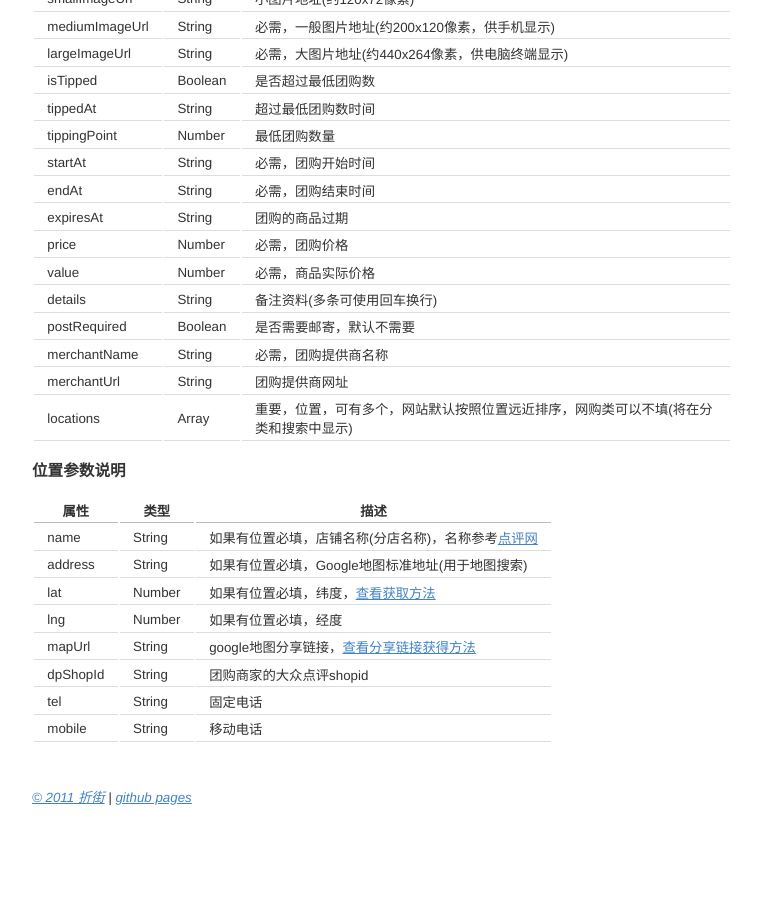
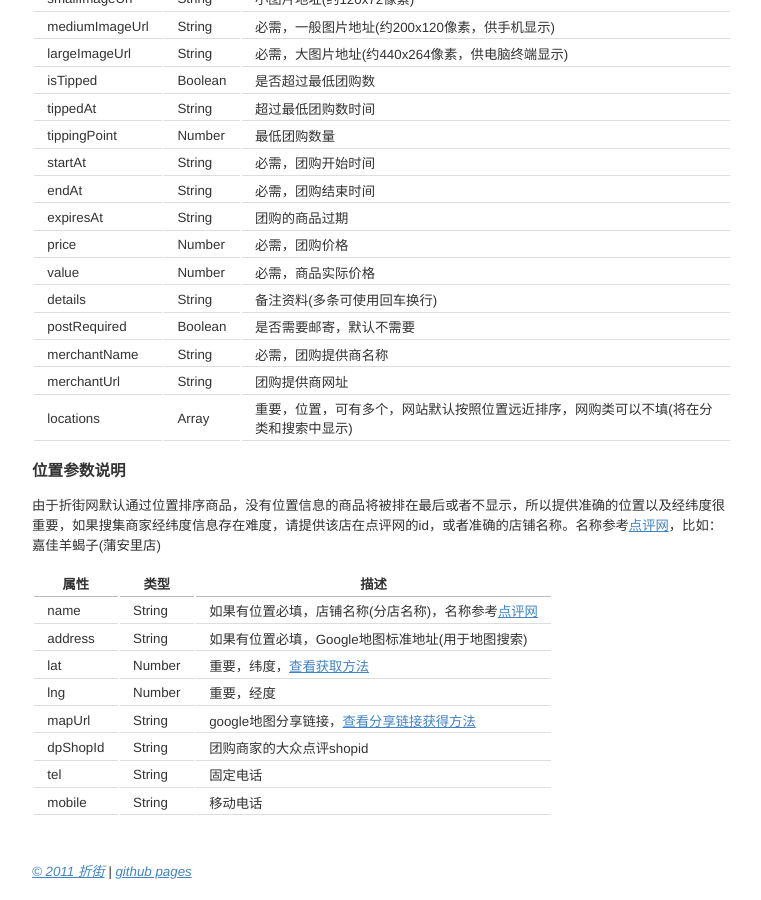
Before and after one commit to yzpower/zhejie.github.com, a Jekyll site: the page built from index.md, in a window 1280 px wide and 900 px high, scrolled down 1576 px. Shown: the whole window, without its empty margins (258-1019 px from the left). Built offline with Jekyll 4.4.1, drawn with Linux system fonts in a browser that asks for light colours; comment, search, counter and statistics services are not loaded; before the commit the page ends 2402 px from its top, so only the background shows below that.

Commit message:
Location desc

```diff
--- a/index.md
+++ b/index.md
@@ -93,12 +93,14 @@ locations		|Array		|重要，位置，可有多个，网站默认按照位置远
 
 ###位置参数说明
 
+由于折街网默认通过位置排序商品，没有位置信息的商品将被排在最后或者不显示，所以提供准确的位置以及经纬度很重要，如果搜集商家经纬度信息存在难度，请提供该店在点评网的id，或者准确的店铺名称。名称参考[点评网](http://www.dianping.com)，比如：嘉佳羊蝎子(蒲安里店)
+
 属性			|类型		|描述
 ------------------------|---------------|-----------
 name			|String		|如果有位置必填，店铺名称(分店名称)，名称参考[点评网](http://www.dianping.com)
 address			|String		|如果有位置必填，Google地图标准地址(用于地图搜索)
-lat			|Number		|如果有位置必填，纬度，[查看获取方法](/latlng/)
-lng			|Number		|如果有位置必填，经度
+lat			|Number		|重要，纬度，[查看获取方法](/latlng/)
+lng			|Number		|重要，经度
 mapUrl			|String		|google地图分享链接，[查看分享链接获得方法](/latlng/#link)
 dpShopId		|String		|团购商家的大众点评shopid
 tel			|String		|固定电话
```
